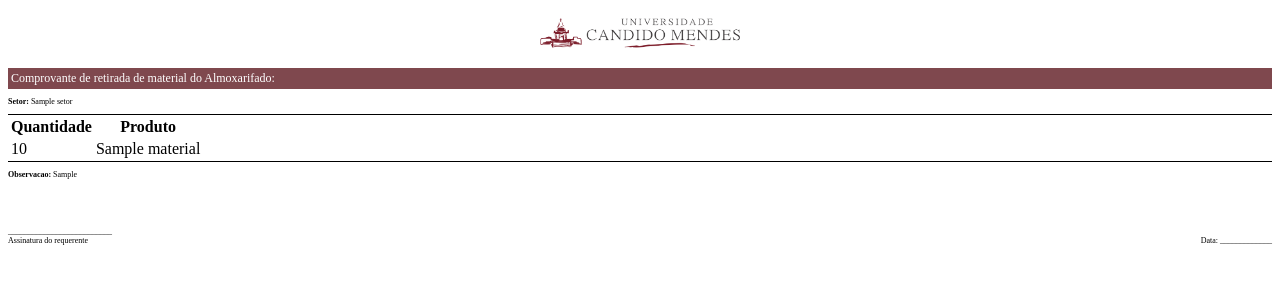
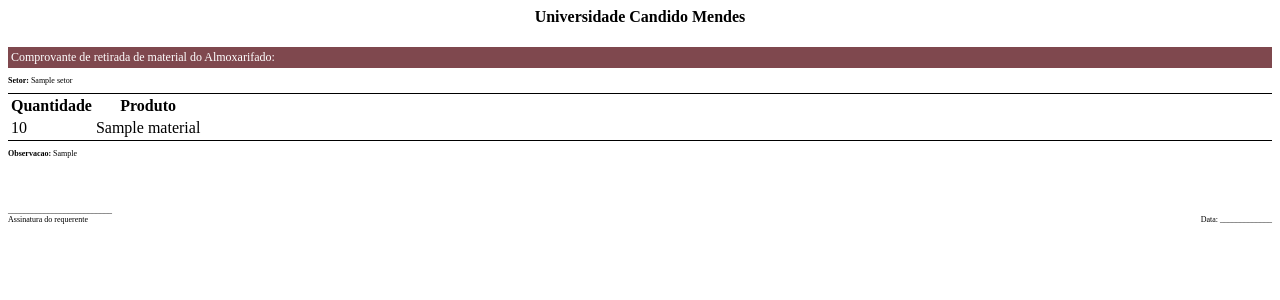
Before and after one commit to cabrall10/projeto_ucam, a Django app: template almoxarifado/templates/reports/relatorio_saidas.html in a window 1280 px wide. Shown: the top 300 px of the page. Run offline with Django 3.2, Linux system fonts and the light colour scheme; the template is opened without the code that fills it: values that come from a table or form of the project are taken from there, others are empty; tables that the repository leaves empty hold one stand-in row (values such as "Sample post"); parts of the project's set-up code (start-up, migrations or seed data) failed here and were passed over.

Commit message:
Remove logo ucam dos PDFs

```diff
--- a/almoxarifado/templates/reports/relatorio_entradas.html
+++ b/almoxarifado/templates/reports/relatorio_entradas.html
@@ -56,8 +56,8 @@
   <body>
 
     <div>
-    <img class="imagem" src="/static/images/ucam5.png">
-    <!-- <h4>Universidade Candido Mendes<h4/> -->
+    <!-- <img class="imagem" src="{% static "images/ucam5.png" %}"> -->
+    <h4>Universidade Candido Mendes<h4/>
     </div>
 
     {% for obj in objects %}
--- a/almoxarifado/templates/reports/relatorio_saidas.html
+++ b/almoxarifado/templates/reports/relatorio_saidas.html
@@ -64,8 +64,8 @@
   <body>
 
       <div>
-      <img class="imagem" src="/static/images/ucam5.png">
-      <!-- <h4>Universidade Candido Mendes<h4/> -->
+      <!-- <img class="imagem" src="{% static "images/ucam5.png" %}"> -->
+      <h4>Universidade Candido Mendes<h4/>
       </div>
       {% for obj in objects %}
         <div class="titulo-descricao">
```
